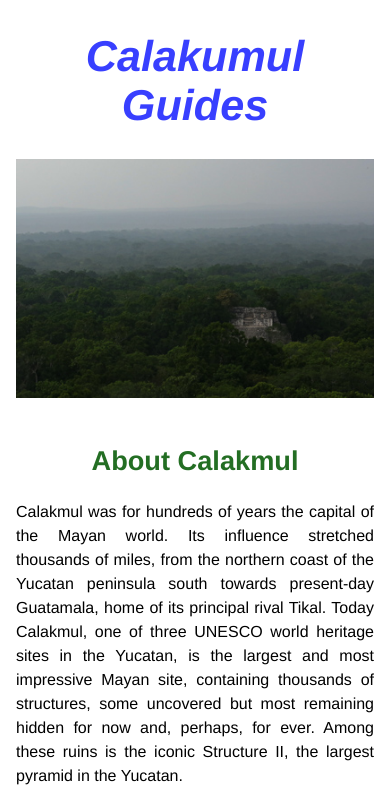
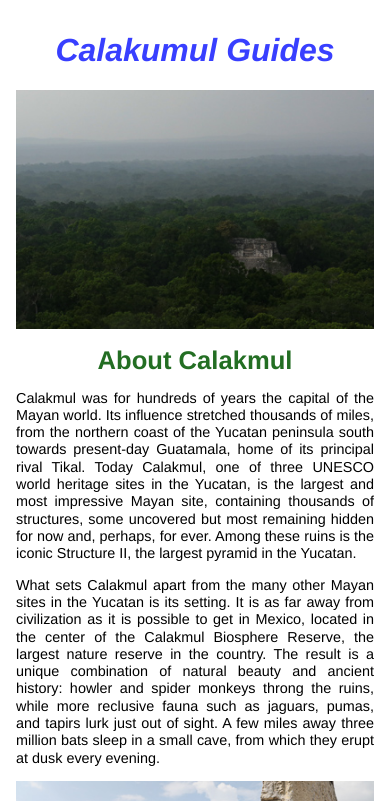
Before and after one commit to krtierney/calakmul-guides, a plain HTML site: page index.html in a window 390 px wide. Shown: the top 801 px of the page. Drawn offline with Linux system fonts and the light colour scheme.

Commit message:
Style improvements
Reduce white space and font size for smaller screens

```diff
--- a/style.css
+++ b/style.css
@@ -54,4 +54,18 @@ img {
   img {
     width: 100%;
   }
+
+  h1 {
+    font-size: 2em;
+  }
+
+  h2 {
+    font-size: 1.6em;
+    margin: .5em;
+  }
+
+  p {
+    font-size: .9em;
+    line-height: 1.2em;
+  }
 }
```
